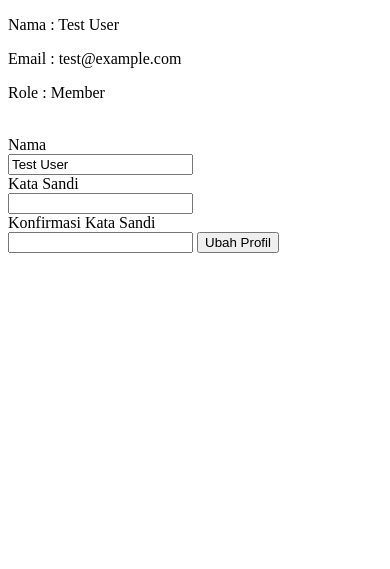
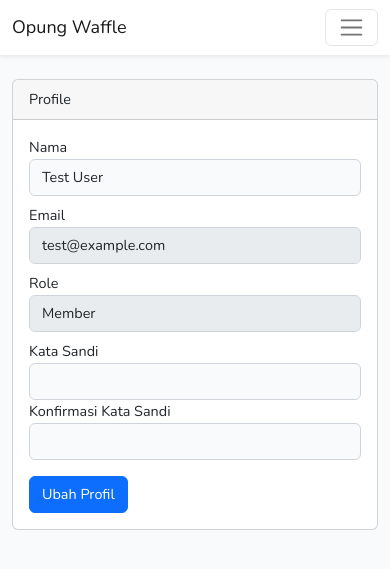
Before and after one commit to jimmywiraarbaa/crm-opung, a Laravel app: page /profile in a window 390 px wide. Shown: the top 569 px of the page. Run offline with Laravel 12, Linux system fonts and the light colour scheme; a user stored in the database is signed in; data comes from the database, SQL or seed files in the repository; style sheets or scripts are compiled from the project's sources; some libraries are stand-ins or nearby versions.

Commit message:
Penambahan styling pada halaman show order dan show profile

```diff
--- a/resources/views/show_profile.blade.php
+++ b/resources/views/show_profile.blade.php
@@ -9,33 +9,61 @@
     </head>
 
     <body>
+        @extends('layouts.app')
+
+        @section('content')
+            <div class="container">
+                <div class="row justify-content-center">
+                    <div class="col-md-8">
+                        <div class="card">
+                            <div class="card-header">{{ __('Profile') }}</div>
+
+                            <div class="card-body">
                                 @if ($errors->any())
                                     @foreach ($errors->all() as $error)
                                         <p>{{ $error }}</p>
                                     @endforeach
                                 @endif
 
-        <p>Nama : {{ $user->name }}</p>
-        <p>Email : {{ $user->email }}</p>
-        <p>Role : {{ $user->is_admin ? 'Admin' : 'Member' }}</p>
-
                                 <form action="{{ route('edit_profile') }}" method="post">
                                     @csrf
-            <br>
+
+                                    <div class="form-group">
                                         <label for="name">Nama</label>
-            <br>
-            <input type="text" name="name" value="{{ $user->name }}">
-            <br>
+                                        <input class="form-control" type="text" name="name"
+                                            value="{{ $user->name }}">
+                                    </div>
+
+                                    <div class="form-group mt-2">
+                                        <label for="email">Email</label>
+                                        <input class="form-control" type="text" name="name"
+                                            value="{{ $user->email }}" disabled>
+                                    </div>
+
+                                    <div class="form-group mt-2">
+                                        <label for="role">Role</label>
+                                        <input class="form-control" type="text" name="name"
+                                            value="{{ $user->is_admin ? 'Admin' : 'Member' }}" disabled>
+                                    </div>
+
+                                    <div class="form-group mt-2">
                                         <label for="password">Kata Sandi</label>
-            <br>
-            <input type="password" name="password">
-            <br>
+                                        <input class="form-control" type="password" name="password">
+                                    </div>
+
+                                    <div class="form-group">
                                         <label for="password_confirmation">Konfirmasi Kata Sandi</label>
-            <br>
-            <input type="password" name="password_confirmation">
-            <button type="submit">Ubah Profil</button>
+                                        <input class="form-control" type="password" name="password_confirmation">
+                                    </div>
+
+                                    <button class="btn btn-primary mt-3" type="submit">Ubah Profil</button>
                                 </form>
-
+                            </div>
+                        </div>
+                    </div>
+                </div>
+            </div>
+        @endsection
     </body>
 
 </html>
```
Also changed, not shown: resources/views/show_order.blade.php (+32 -9 lines). Lines whose indentation alone changed are shown as unchanged.
